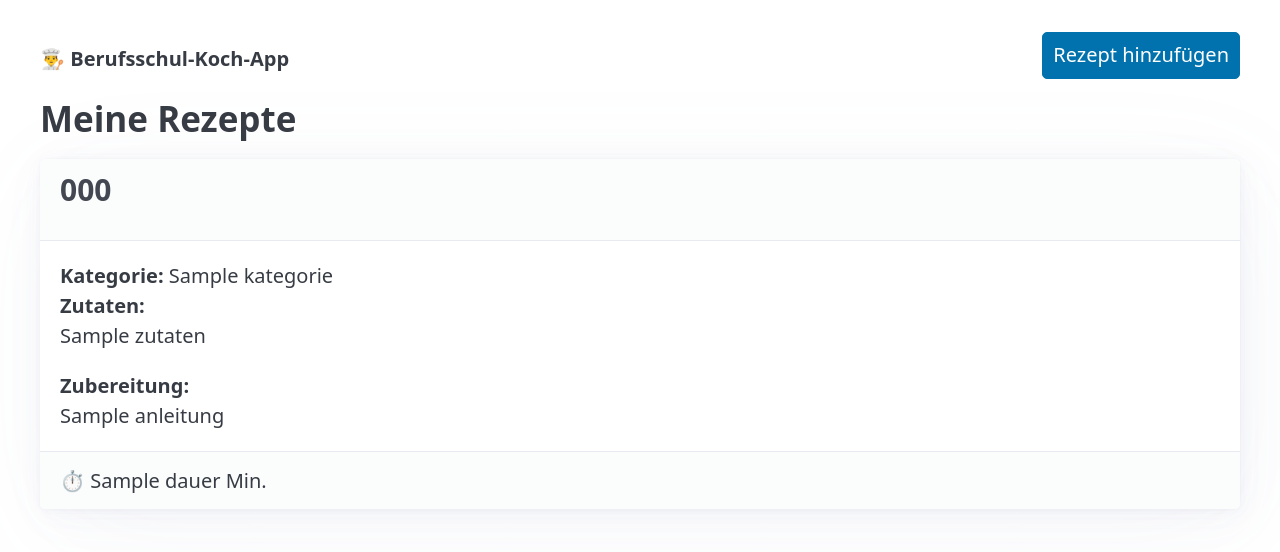
After one commit to LostiBoy73/YourApp, a Flask app: template templates/index.html in a window 1280 px wide. The commit adds this page. Shown: the top 552 px of the page. Run offline with Flask 3, Linux system fonts and the light colour scheme; the template is opened without the code that fills it: most values are stand-ins (such as "Sample title", 1, 10 or a date in 2020); some libraries are stand-ins or nearby versions.

Commit message:
Python-Backend
Die beiden Html-Datein habe ich in den Unterordner templates verschoben damit Python drauf zugreifen kann. Ich habe app.py erstellt und das Backend zum speichern und ausgeben von Rezepten geschrieben. Index.html und neue_rezepte.html sind jetzt damit verknüpft und man kann die App schon nutzen. Der Python code erstellt automatisch eine Datenbank, falls noch keine vorhanden ist.

```diff
--- /dev/null
+++ b/app.py
@@ -0,0 +1,69 @@
+from flask import Flask, render_template, request, redirect, url_for
+import sqlite3
+
+app = Flask(__name__)
+
+# Funktion zur Verbindung mit der SQLite-Datenbank
+def get_db_connection():
+    conn = sqlite3.connect('rezepte.db')
+    conn.row_factory = sqlite3.Row # Aktiviert den Zugriff auf Spalten über Namen statt Nummern
+    return conn
+
+# Datenbank und Tabelle beim Start automatisch anlegen
+def init_db():
+    conn = get_db_connection()
+    conn.execute('''
+        CREATE TABLE IF NOT EXISTS rezepte (
+            id INTEGER PRIMARY KEY AUTOINCREMENT,
+            titel TEXT NOT NULL,
+            dauer INTEGER,
+            kategorie TEXT,
+            zutaten TEXT,
+            anleitung TEXT
+        )
+    ''')
+    conn.commit()
+    conn.close()
+
+init_db()
+
+# ROUTE 1: Startseite - Zeigt alle Rezepte an
+@app.route('/')
+def index():
+    conn = get_db_connection()
+    # Alle Rezepte aus der Datenbank abfragen
+    rezepte = conn.execute('SELECT * FROM rezepte').fetchall()
+    conn.close()
+    # Wir übergeben die Rezepte an das HTML-Template
+    return render_template('index.html', rezepte=rezepte)
+
+# ROUTE 2: Seite für das Formular anzeigen
+@app.route('/neu')
+def neues_rezept():
+    return render_template('neues_rezept.html')
+
+# ROUTE 3: Formulardaten empfangen und in der DB speichern
+@app.route('/speichern', methods=['POST'])
+def speichern():
+    # Daten aus dem HTML-Formular auslesen
+    titel = request.form['titel']
+    dauer = request.form['dauer']
+    kategorie = request.form['kategorie']
+    zutaten = request.form['zutaten']
+    anleitung = request.form['anleitung']
+
+    # In die Datenbank einfügen
+    conn = get_db_connection()
+    conn.execute('''
+        INSERT INTO rezepte (titel, dauer, kategorie, zutaten, anleitung)
+        VALUES (?, ?, ?, ?, ?)
+    ''', (titel, dauer, kategorie, zutaten, anleitung))
+    conn.commit()
+    conn.close()
+
+    # Nach dem Speichern zurück zur Startseite springen
+    return redirect(url_for('index'))
+
+if __name__ == '__main__':
+    # Starte den Server im Debug-Modus (er startet bei Änderungen automatisch neu)
+    app.run(debug=True)
--- /dev/null
+++ b/templates/index.html
@@ -0,0 +1,39 @@
+<!DOCTYPE html>
+<html lang="de">
+<head>
+    <meta charset="UTF-8">
+    <meta name="viewport" content="width=device-width, initial-scale=1.0">
+    <title>Unsere Koch-App</title>
+    <link rel="stylesheet" href="https://cdn.jsdelivr.net/npm/@picocss/pico@2/css/pico.min.css">
+</head>
+<body>
+    <main class="container">
+        <nav>
+            <ul>
+                <li><strong>👨‍🍳 Berufsschul-Koch-App</strong></li>
+            </ul>
+            <ul>
+                <li><a href="/neu" role="button">Rezept hinzufügen</a></li>
+            </ul>
+        </nav>
+
+        <h2>Meine Rezepte</h2>
+
+        <div class="grid">
+            {% for rezept in rezepte %}
+            <article>
+                <header><h3>{{ rezept['titel'] }}</h3></header>
+                <strong>Kategorie:</strong> {{ rezept['kategorie'].capitalize() }}<br>
+                <strong>Zutaten:</strong>
+                <p style="white-space: pre-line;">{{ rezept['zutaten'] }}</p>
+                <strong>Zubereitung:</strong>
+                <p style="white-space: pre-line;">{{ rezept['anleitung'] }}</p>
+                <footer>⏱ {{ rezept['dauer'] }} Min.</footer>
+            </article>
+            {% else %}
+                <p>Noch keine Rezepte eingetragen. Klicke oben auf den Button!</p>
+            {% endfor %}
+        </div>
+    </main>
+</body>
+</html>
```
Also changed, not shown: index.html (deleted, +0 -37 lines), templates/neues_rezept.html (renamed from neues_rezept.html, +7 -7 lines), rezepte.db (added).
